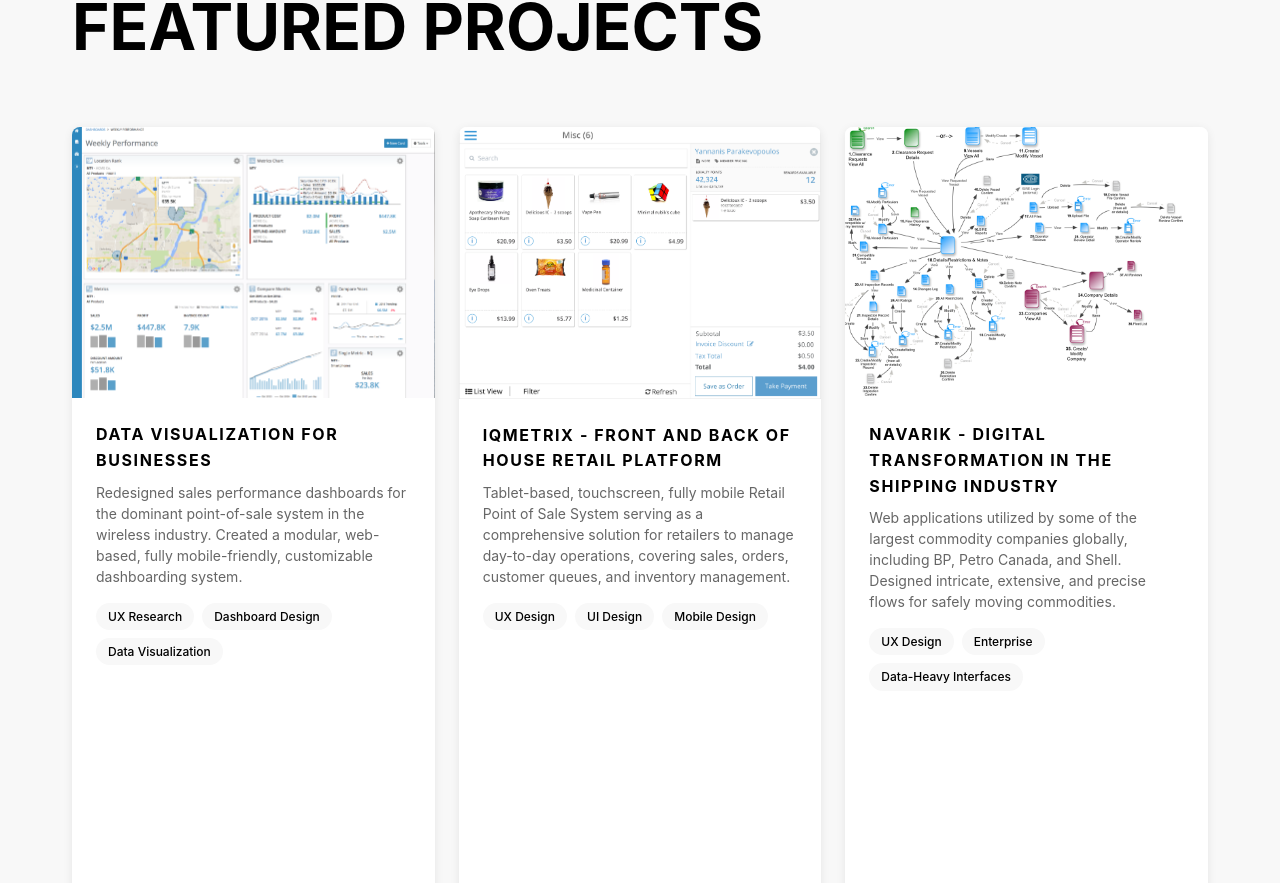
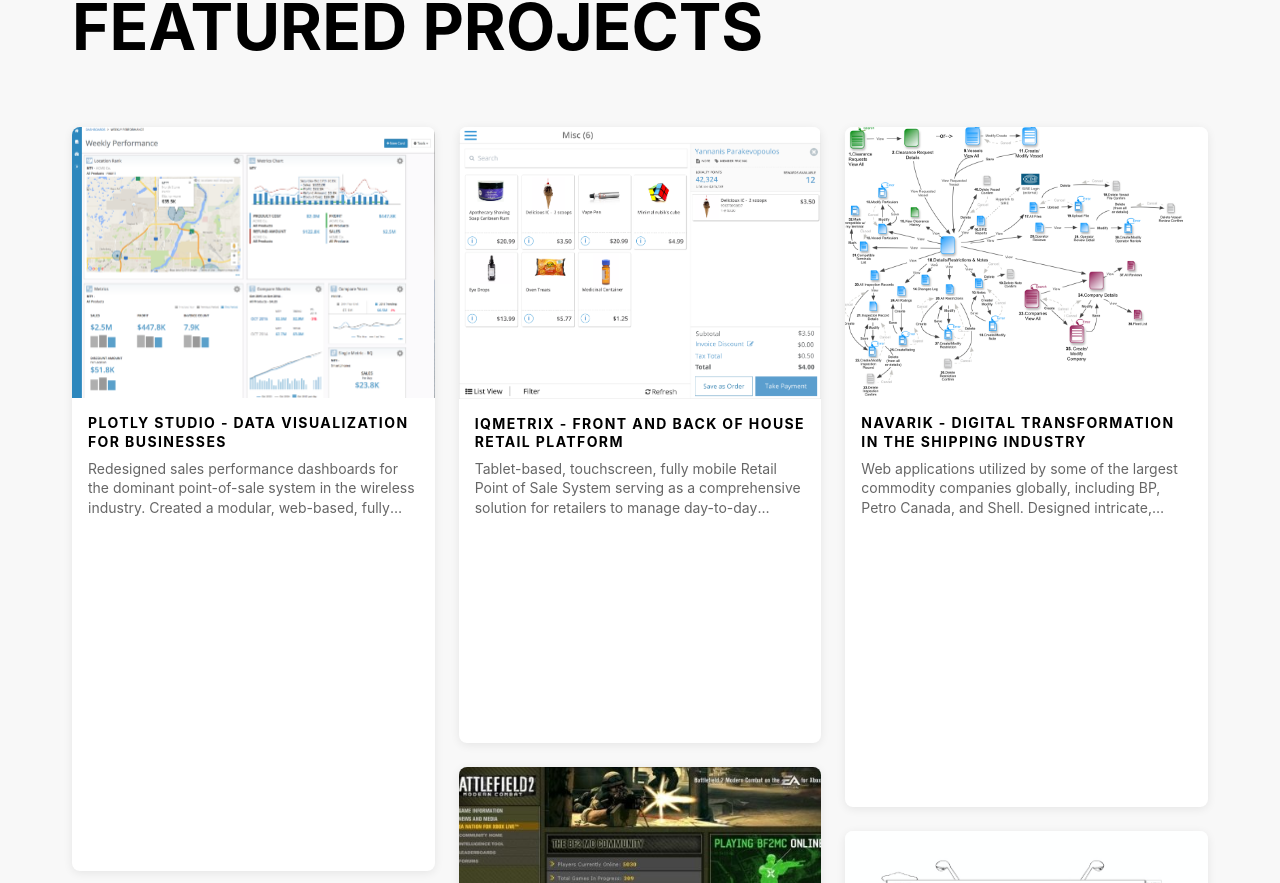
Before and after one commit to burbaget2/portfolio, a Next.js app: page / in a window 1280 px wide. Shown: the part 1917-2800 px from the top of the page. Built offline with nearby package versions, Linux system fonts and the light colour scheme.

Commit message:
cards config

```diff
--- a/app/globals.css
+++ b/app/globals.css
@@ -182,7 +182,7 @@ a:hover {
   grid-template-columns: repeat(auto-fill, minmax(280px, 1fr));
   gap: 1.5rem;
   margin-top: 3rem;
-  grid-auto-rows: 10px;
+  grid-auto-rows: 8px;
 }
 
 .project-thumbnail {
@@ -246,41 +246,47 @@ img:not([src]) {
 }
 
 .project-thumbnail-content {
-  padding: 1.5rem;
+  padding: 1rem;
   background-color: var(--background);
 }
 
 .project-thumbnail-title {
-  font-size: 1rem;
+  font-size: 0.875rem;
   font-weight: 700;
   text-transform: uppercase;
   letter-spacing: 0.1em;
   color: var(--text);
   margin-bottom: 0.5rem;
+  line-height: 1.3;
 }
 
 .project-thumbnail-description {
   font-size: 0.875rem;
   color: var(--text-light);
-  line-height: 1.5;
-  margin-bottom: 1rem;
+  line-height: 1.4;
+  margin-bottom: 0;
+  display: -webkit-box;
+  -webkit-line-clamp: 3;
+  line-clamp: 3;
+  -webkit-box-orient: vertical;
+  overflow: hidden;
 }
 
-/* Staggered effect - vary grid row spans */
+/* Staggered effect - vary grid row spans (reduced for more compact cards) */
 .project-thumbnail:nth-child(2n) {
-  grid-row-end: span 26;
+  grid-row-end: span 20;
 }
 
 .project-thumbnail:nth-child(3n) {
-  grid-row-end: span 28;
+  grid-row-end: span 22;
 }
 
 .project-thumbnail:nth-child(5n) {
-  grid-row-end: span 24;
+  grid-row-end: span 18;
 }
 
 .project-thumbnail:first-child {
-  grid-row-end: span 30;
+  grid-row-end: span 24;
 }
 
 /* All Caps Text */
--- a/components/Navigation.tsx
+++ b/components/Navigation.tsx
@@ -38,7 +38,7 @@ export default function Navigation() {
           }}
         >
           <img
-            src="/images/tony-photo.png"
+            src="/images/tonyheadshot.png"
             alt="Tony Burbage"
             style={{
               width: '50px',
--- a/components/Projects.tsx
+++ b/components/Projects.tsx
@@ -39,23 +39,6 @@ export default function Projects() {
                 <p className="project-thumbnail-description">
                   {project.description}
                 </p>
-                <div style={{ display: 'flex', flexWrap: 'wrap', gap: '0.5rem' }}>
-                  {project.tags.slice(0, 3).map((tag, tagIndex) => (
-                    <span
-                      key={tagIndex}
-                      style={{
-                        padding: '0.25rem 0.75rem',
-                        backgroundColor: 'var(--background-alt)',
-                        color: 'var(--text)',
-                        borderRadius: '1rem',
-                        fontSize: '0.75rem',
-                        fontWeight: 500,
-                      }}
-                    >
-                      {tag}
-                    </span>
-                  ))}
-                </div>
               </div>
             </Link>
           ))}
--- a/data/projects.ts
+++ b/data/projects.ts
@@ -30,7 +30,7 @@ export const projects: Project[] = [
   {
     id: 'data-viz-dashboards',
     slug: 'data-visualization-for-businesses',
-    title: 'Data Visualization for Businesses',
+    title: 'Plotly Studio - Data Visualization for Businesses',
     client: 'Plotly Studio / iQmetrix',
     role: 'UX Designer',
     category: ['Data Visualization', 'Dashboard Design', 'Enterprise'],
```
Also changed, not shown: public/images/tony-photo.png (deleted), public/images/tonyheadshot.png (added).
